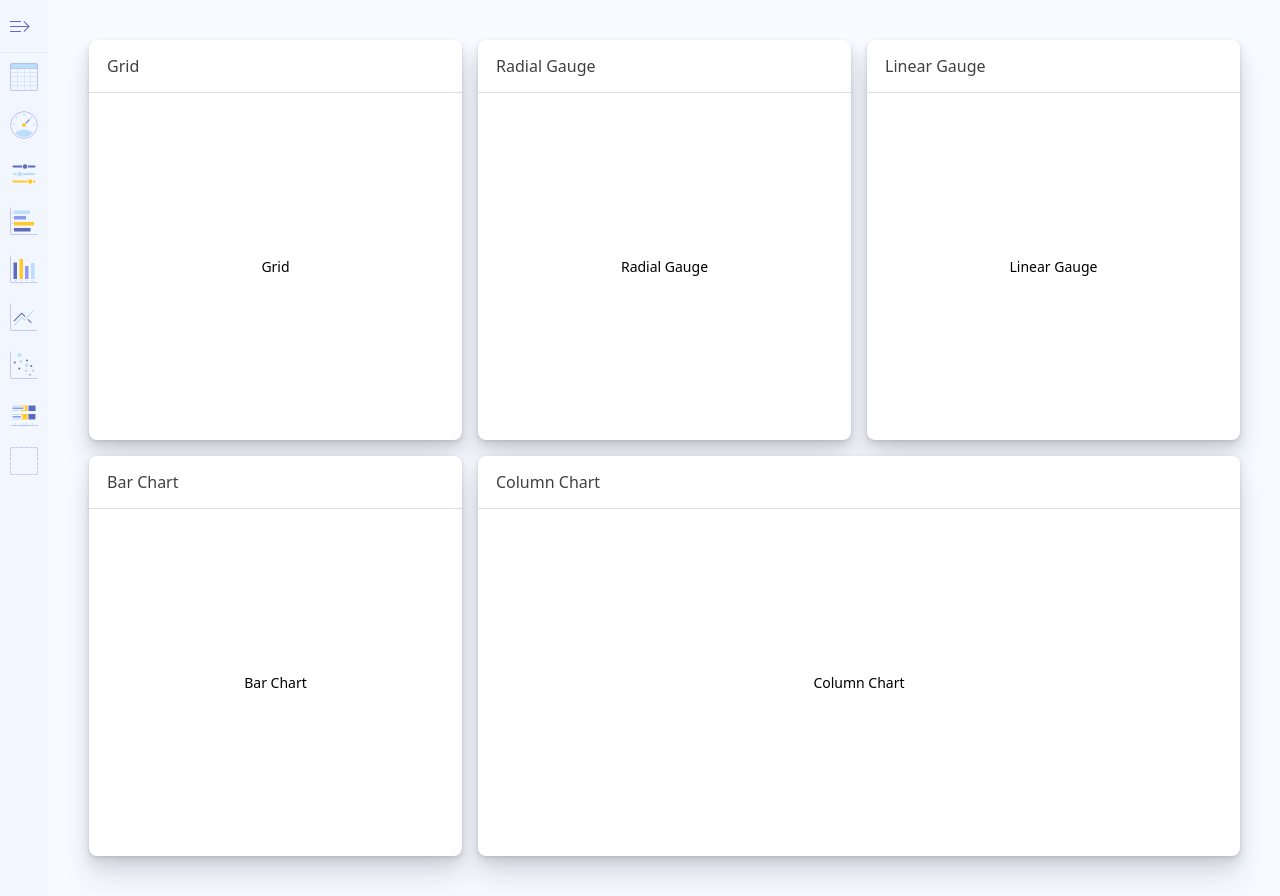
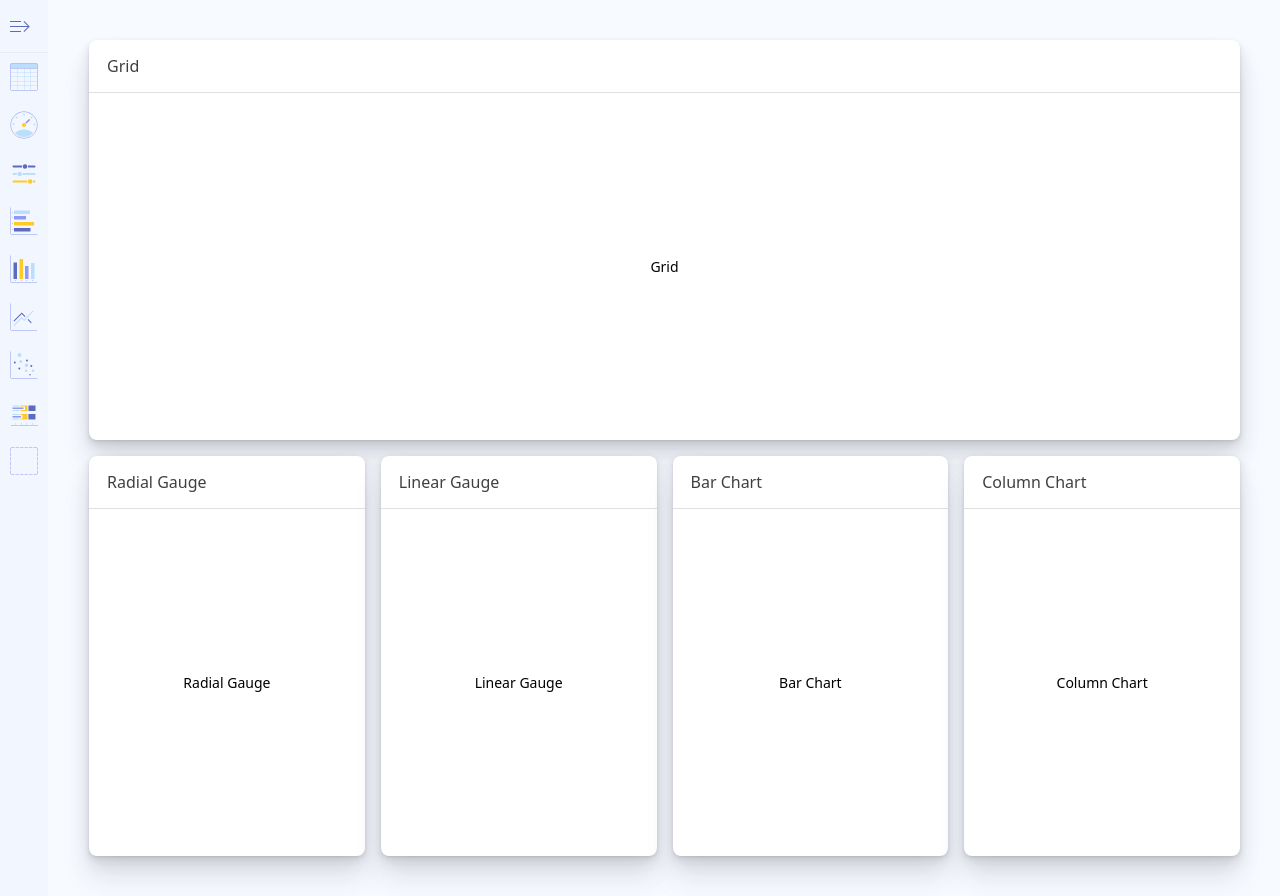
Before and after one commit to code-free89/dynamic-dashboard-react-typescript, a React (Create React App) app: page / in a window 1280 px wide. Built offline with nearby package versions, Linux system fonts and the light colour scheme.

Commit message:
have fixed width

```diff
--- a/src/App.tsx
+++ b/src/App.tsx
@@ -10,7 +10,7 @@ function App() {
   const getTiles = (): Array<TileType> => {
     const tileArray: Array<TileType> = [];
     for (let i = 0; i < 5; i++) {
-      tileArray.push({ name: tileCatalogs[i].name, key: i });
+      tileArray.push({ name: tileCatalogs[i].name, key: i, width: tileCatalogs[i].width });
     }
     setKey(5);
     return tileArray;
@@ -34,7 +34,9 @@ function App() {
 
   // adds a tile to the dashboard
   const addTile = (name: string) => {
-    setTiles([...tiles, { name: name, key: key }]);
+    const tileCatalog = tileCatalogs.find((item) => item.name === name);
+    setTiles([...tiles, { name: name, key: key, width: tileCatalog ? tileCatalog.width : "full" }]);
+    setKey(key + 1);
   };
 
   // removes a tile from the dashboard
@@ -148,7 +150,7 @@ function App() {
           {
             tiles.length ? (
               <React.Fragment>
-                {tiles.map((item, index) => (<Tile header={item.name} content={getTileContent(item.name)} onRemove={() => removeTile(index)} index={index} key={`tile-${item.key}`} />))}
+                {tiles.map((item, index) => (<Tile header={item.name} content={getTileContent(item.name)} width={item.width} onRemove={() => removeTile(index)} key={`tile-${item.key}`} />))}
               </React.Fragment>
             ) : (
               <div className="blank">
--- a/src/components/Tile.tsx
+++ b/src/components/Tile.tsx
@@ -4,12 +4,12 @@ type Props = {
   header: String;
   content: any;
   onRemove: any;
-  index: number;
+  width: String;
 };
 
-const Tile: React.FC<Props> = ({ header, content, onRemove }) => {
+const Tile: React.FC<Props> = ({ header, content, onRemove, width }) => {
   return (
-    <div className="tile" draggable={true}>
+    <div className={`tile w-${width}`} draggable={true}>
       <div className="tile-container">
         <div className="tile-header">{header}</div>
         <div className="buttons">
--- a/src/constants/index.tsx
+++ b/src/constants/index.tsx
@@ -62,13 +62,13 @@ export const icons = {
 };
 
 export const tileCatalogs = [
-    { name: 'Grid', tile: Grid, icon: icons.grid },
-    { name: 'Radial Gauge', tile: Grid, icon: icons.radialGauge },
-    { name: 'Linear Gauge', tile: Grid, icon: icons.linearGauge },
-    { name: 'Bar Chart', tile: Grid, icon: icons.barChart },
-    { name: 'Column Chart', tile: Grid, icon: icons.columnChart },
-    { name: 'Line Chart', tile: Grid, icon: icons.lineChart },
-    { name: 'Bubble Chart', tile: Grid, icon: icons.bubbleChart },
-    { name: 'Bullet Graph', tile: Grid, icon: icons.bulletGraph },
-    { name: 'Blank', tile: Grid, icon: icons.blank },
+    { name: 'Grid', tile: Grid, icon: icons.grid, width: "grid" },
+    { name: 'Radial Gauge', tile: Grid, icon: icons.radialGauge, width: "radial" },
+    { name: 'Linear Gauge', tile: Grid, icon: icons.linearGauge, width: "linear" },
+    { name: 'Bar Chart', tile: Grid, icon: icons.barChart, width: "bar" },
+    { name: 'Column Chart', tile: Grid, icon: icons.columnChart, width: "column" },
+    { name: 'Line Chart', tile: Grid, icon: icons.lineChart, width: "line" },
+    { name: 'Bubble Chart', tile: Grid, icon: icons.bubbleChart, width: "bubble" },
+    { name: 'Bullet Graph', tile: Grid, icon: icons.bulletGraph, width: "bullet" },
+    { name: 'Blank', tile: Grid, icon: icons.blank, width: "blank" },
 ];
--- a/src/index.css
+++ b/src/index.css
@@ -293,19 +293,55 @@ h4 {
 }
 
 @media only screen and (max-width: 1599px) {
-    .tile {
-        width: calc(33.33% - 1rem);
+    .w-grid {
+        width: calc(100% - 1rem);
+    }
+    .w-bubble {
+        width: calc(50% - 1rem);
+    }
+    .w-radial,
+    .w-linear,
+    .w-bar,
+    .w-column,
+    .w-line,
+    .w-bullet,
+    .w-blank {
+        width: calc(25% - 1rem);
     }
 }
 
 @media only screen and (max-width: 1079px) {
-    .tile {
+    .w-grid {
+        width: calc(100% - 1rem);
+    }
+    .w-bubble {
         width: calc(50% - 1rem);
+    }
+    .w-radial,
+    .w-linear,
+    .w-bar,
+    .w-column,
+    .w-line,
+    .w-bullet,
+    .w-blank {
+        width: calc(25% - 1rem);
     }
 }
 
 @media only screen and (max-width: 1023px) {
-    .tile {
+    .w-grid {
+        width: calc(100% - 1rem);
+    }
+    .w-bubble {
+        width: calc(100% - 1rem);
+    }
+    .w-radial,
+    .w-linear,
+    .w-bar,
+    .w-column,
+    .w-line,
+    .w-bullet,
+    .w-blank {
         width: calc(100% - 1rem);
     }
 }
@@ -316,9 +352,10 @@ h4 {
     }
 }
 
-.tile:last-child {
+
+/* .tile:last-child {
     flex: 1 1 auto;
-}
+} */
 
 .tile:hover {
     border-color: #adb7bd;
--- a/src/types/index.d.ts
+++ b/src/types/index.d.ts
@@ -1,4 +1,5 @@
 export interface TileType {
   name: string;
   key: number;
+  width: string;
 }
```
